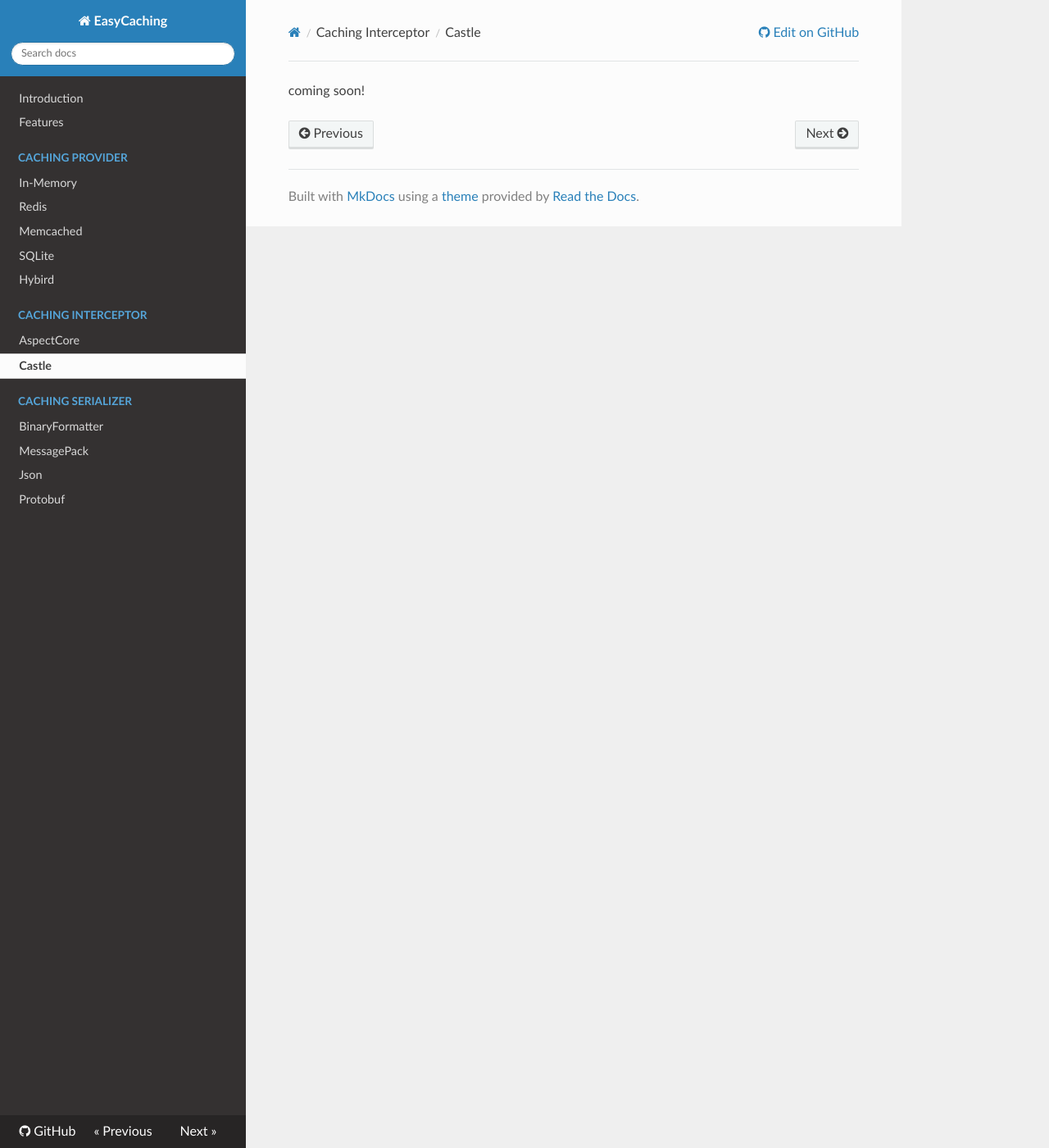
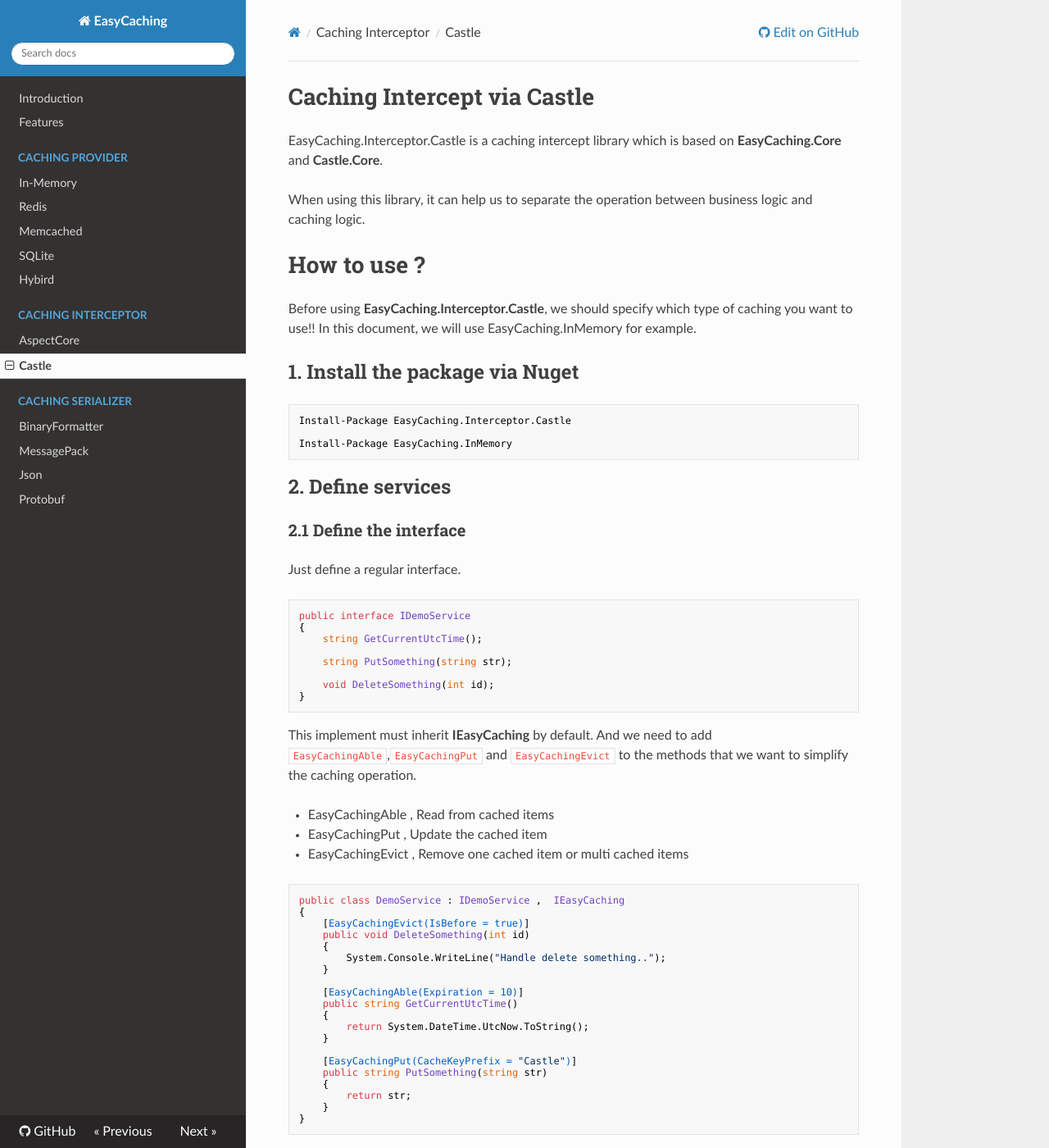
Before and after one commit to dotnetcore/EasyCaching, an MkDocs documentation site: the page built from docs/Castle.md, in a window 1280 px wide and 1400 px high. Shown: the whole window at 82% size. Built offline with MkDocs 1.6.1, drawn with Linux system fonts in a browser that asks for light colours; nearby versions of some CDN libraries; old or Windows-style settings are respelled for this version of MkDocs; some of the changed text lies outside the part shown.

Commit message:
:memo: Add documents of Caching Intercept.

````diff
--- a/docs/Castle.md
+++ b/docs/Castle.md
@@ -1 +1,121 @@
-coming soon!
+# Caching Intercept via Castle
+
+EasyCaching.Interceptor.Castle is a caching intercept library which is based on **EasyCaching.Core** and **Castle.Core**.
+
+When using this library, it can help us to separate the operation between business logic and caching logic.
+
+# How to use ?
+
+Before using **EasyCaching.Interceptor.Castle**, we should specify which type of caching you want to use!! In this document, we will use EasyCaching.InMemory for example.
+
+## 1. Install the package via Nuget
+
+```
+Install-Package EasyCaching.Interceptor.Castle
+
+Install-Package EasyCaching.InMemory
+```
+## 2. Define services
+
+### 2.1 Define the interface
+
+Just define a regular interface.
+
+```csharp
+public interface IDemoService
+{
+    string GetCurrentUtcTime();
+
+    string PutSomething(string str);
+
+    void DeleteSomething(int id);
+}
+```
+
+This implement must inherit **IEasyCaching** by default. And we need to add `EasyCachingAble`,`EasyCachingPut` and `EasyCachingEvict` to the methods that we want to simplify the caching operation.
+
+- EasyCachingAble , Read from cached items
+- EasyCachingPut , Update the cached item
+- EasyCachingEvict , Remove one cached item or multi cached items
+
+```csharp
+public class DemoService : IDemoService ,  IEasyCaching
+{
+    [EasyCachingEvict(IsBefore = true)]
+    public void DeleteSomething(int id)
+    {
+        System.Console.WriteLine("Handle delete something..");
+    }
+
+    [EasyCachingAble(Expiration = 10)]
+    public string GetCurrentUtcTime()
+    {
+        return System.DateTime.UtcNow.ToString();
+    }
+
+    [EasyCachingPut(CacheKeyPrefix = "Castle")]
+    public string PutSomething(string str)
+    {
+        return str;
+    }
+}
+```
+
+## 3. Config in Startup class
+
+```csharp
+public class Startup
+{
+   //others...
+
+    public IServiceProvider ConfigureServices(IServiceCollection services)
+    {
+        services.AddScoped<IDemoService, DemoService>();
+
+        services.AddDefaultInMemoryCache();
+
+        services.AddMvc();
+
+        return services.ConfigureCastleInterceptor();
+    }
+}
+```
+
+### 3. Call the service
+
+The following code shows how to use in ASP.NET Core Web API.
+
+```csharp
+[Route("api/[controller]")]
+public class ValuesController : Controller
+{
+    private readonly IDemoService _service;
+
+    public ValuesController(IDemoService service)
+    {
+        this._service = service;
+    }
+
+    [HttpGet]
+    public string Get()
+    {
+        if(type == 1)
+        {
+            return _service.GetCurrentUtcTime();
+        }
+        else if(type == 2)
+        {
+            _service.DeleteSomething(1);
+            return "ok";
+        }
+        else if(type == 3)
+        {
+            return _service.PutSomething("123");
+        }
+        else
+        {
+            return "other";
+        }
+    }
+}
+```
````
Also changed, not shown: docs/AspectCore.md (+121 -1 lines).
